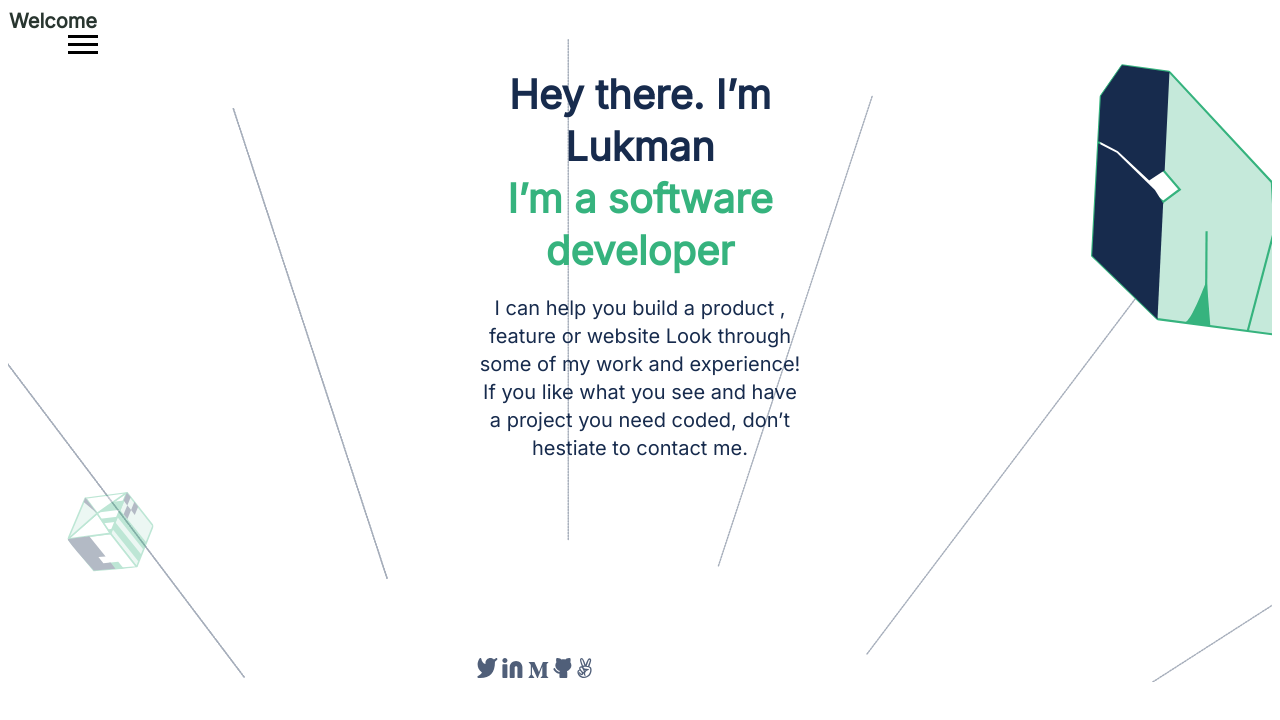
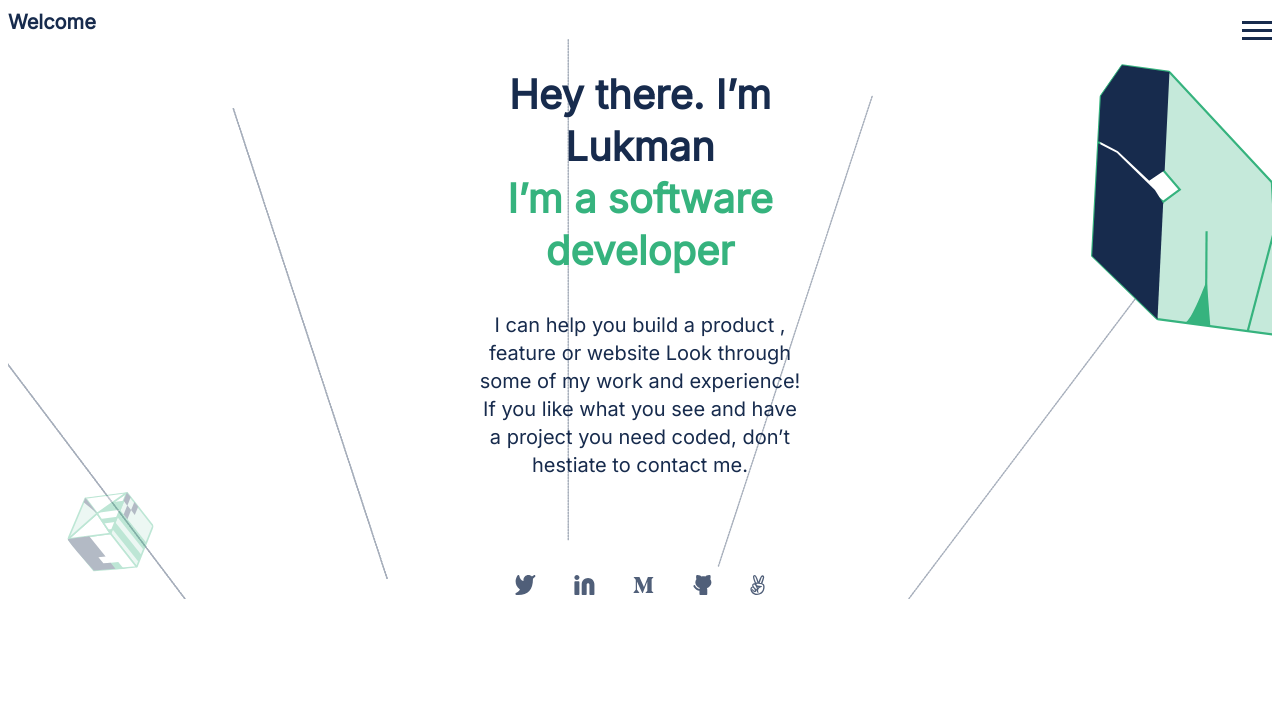
Before and after one commit to lukman155/mv_portfolio, a plain HTML site: page index.html in a window 1280 px wide. Drawn offline with Linux system fonts and the light colour scheme.

Commit message:
Fix header spacing

```diff
--- a/index.html
+++ b/index.html
@@ -6,15 +6,14 @@
     <meta name="viewport" content="width=device-width, initial-scale=1.0">
     <link href='https://fonts.googleapis.com/css?family=Inter' rel='stylesheet'>
     <link rel="stylesheet" href="style.css">
-    <title>Welcome to Lukman</title>
+    <title>Luk, A man</title>
 </head>
 <body>
     <header>
-        <div class="header container">
-
-
+        <div class="header">
+            <div class="headertext">Welcome</div>
+            <div>
             <label for="trigger">
-            <span class="headertext">Welcome</span>
             <input type="checkbox" class="trigger" id="trigger"/>
             <div class="hamburger">
                 <span></span>
@@ -30,6 +29,7 @@
         </nav>
     </label>
 </div>
+        </div>
     </header>
     <section>
         <div class="background">
@@ -43,7 +43,6 @@
                       and experience! If you like what you see and
                       have a project you need coded,
                     don’t hestiate to contact me.</p>
-            </div>
                     <div class="social">
                         <a href="https://twitter.com/LukmanAbdulka18"><img src="images\twitter.svg" alt="twitter"></a>
                         <a href="#"><img src="images\Linkedin.svg" alt="linkedin"></a>
@@ -53,6 +52,8 @@
 
                     </div>
             </div>
+
+        </div>
         </div>
     </section>
 </body>
--- a/style.css
+++ b/style.css
@@ -1,5 +1,4 @@
 body {
-
     font-family: 'Inter', 'sans-serif'
 }
 
@@ -10,26 +9,20 @@ body {
 }
 
 .header {
-    width: 90px;
-height: 28px;
-
-/* Theme 2 / Subhead 1 */
-
 font-family: 'Inter';
 font-style: normal;
 font-weight: 600;
 font-size: 20px;
 line-height: 28px;
+color: #172B4D;
 
 display: flex;
 justify-content: space-between;
 align-items: center;
 text-align: center;
 
-color: #28352F;
-flex: none;
-order: 0;
-flex-grow: 0;
+}
+.headertext{
 }
 
 ul {
@@ -44,7 +37,7 @@ li {
 
 a {
     text-decoration: none;
-    color: black;
+    color: #172B4D;
 }
 .hamburger {
     margin-left: 10px;
@@ -57,15 +50,13 @@ a {
     display: block;
     height: 3px;
     width: 30px;
-    background: black;
-    display: block;
+    background: #172B4D;
     margin-bottom: 5px;
     position: relative;
     transition: transform 0.3s ease-in-out, top 0.3s ease-in-out,
     opacity 0.3s ease-in-out;
 }
 .trigger{
-    float: right;
     display: none;
 }
 .trigger:checked ~ .hamburger span:first-child {
@@ -82,8 +73,10 @@ a {
 }
 
 nav {
-    background: #E5E5E5;;
+    background: white;
     width: 100vw;
+    height: 50vh;
+    border-radius: 0px 0px 50px 50px;
     padding: 20px 28px;
     margin-top: 10px;
     position: absolute;
@@ -115,9 +108,12 @@ h1 {
 flex: none;
 order: 0;
 flex-grow: 0;
+    margin-bottom: 50px;
+}
+
+
 }
 .h1-highlight {
-
     color: #36B37E;
 }
 
@@ -136,6 +132,11 @@ p {
     flex: none;
     order: 1;
     flex-grow: 0;
-    margin-bottom: 200px;
+    margin-bottom: 100px;
+}
+.social {
+    display: flex;
+    justify-content: space-evenly;
+    align-items: center;
 }
 }
```
Lines whose indentation alone changed are shown as unchanged.
